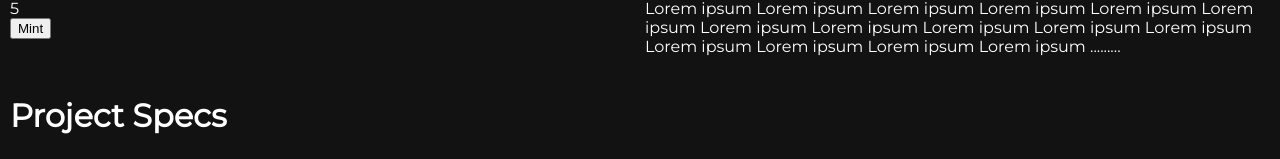
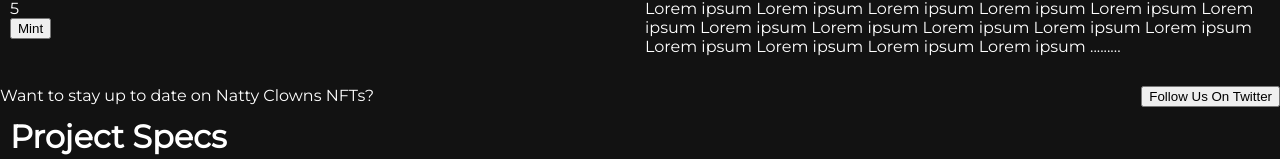
Before and after one commit to bryanguillen/nc, a React (Create React App) app: page / in a window 1280 px wide. Shown: the part 527-686 px from the top of the page. Built offline with nearby package versions, Linux system fonts and the light colour scheme.

Commit message:
Add initial implementation for cta banner

```diff
--- a/src/App.css
+++ b/src/App.css
@@ -128,6 +128,19 @@
 }
 
 /**********************
+ * CTA Banner
+ **********************/
+
+.cta-banner {
+  display: flex;
+  flex-wrap: nowrap;
+}
+
+.cta-banner-text {
+  flex: 1;
+}
+
+/**********************
  * Media Query
  **********************/
 
--- a/src/App.tsx
+++ b/src/App.tsx
@@ -214,16 +214,29 @@ function Navigation() {
   )
 }
 
+const CtaBanner = () => {
+  return (
+    <div className="cta-banner">
+      <div className="cta-banner-text">Want to stay up to date on Natty Clowns NFTs?</div>
+      <div className="cta-banner-button">
+        <button>Follow Us On Twitter</button>
+      </div>
+    </div>
+  )
+}
+
 function App() {
   return (
     <div className="app">
       <Navigation/>
       <Welcome/>
       <Countdown/>
+      <CtaBanner/>
       <ProjectSpecs/>
       <CommunityBenefits/>
       <ProjectRoadmap/>
       <AboutProject/>
+      <CtaBanner/>
       <AboutTeam/>
     </div>
   )
```
